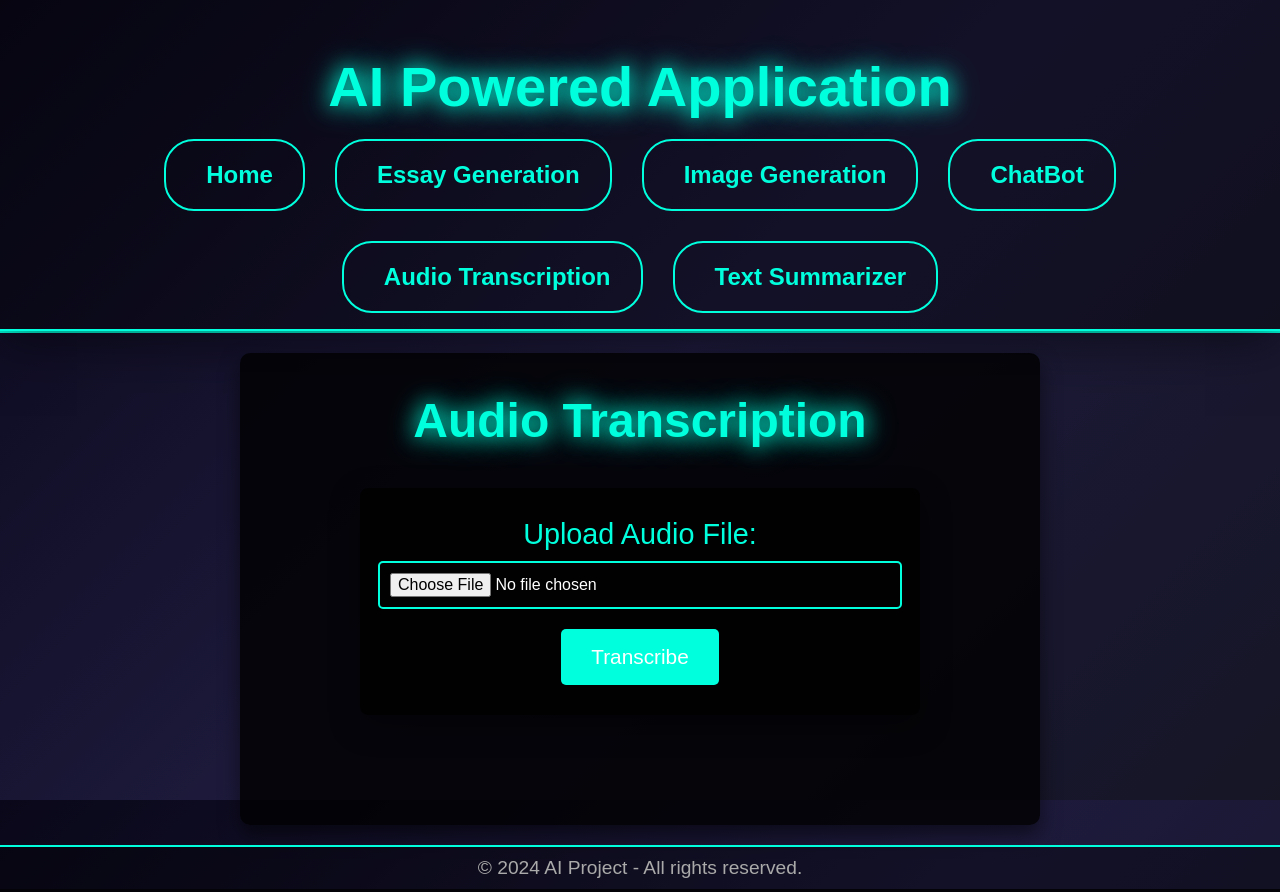
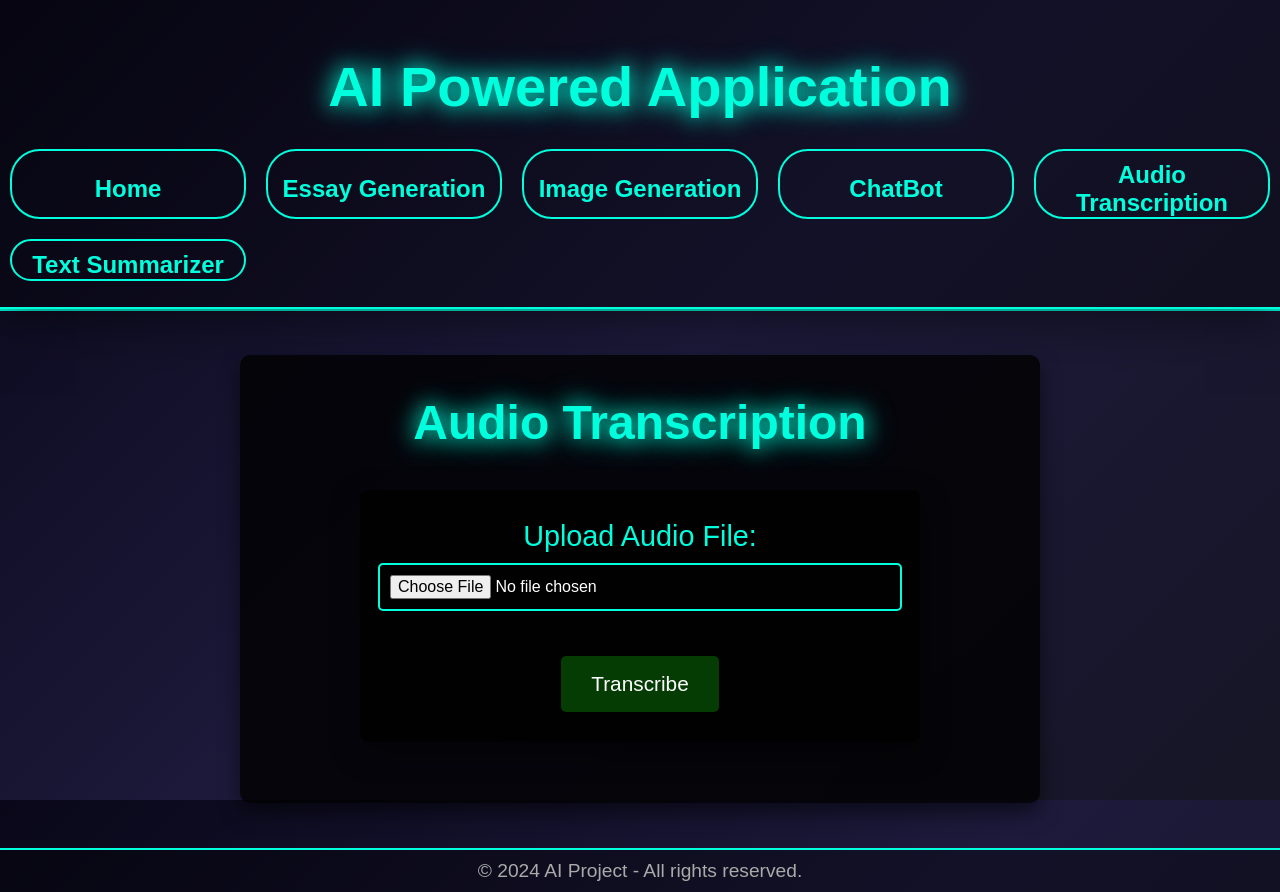
Before and after one commit to ewache04/AI-Powered-Application, a Flask app: page /audio in a window 1280 px wide. Run offline with Flask 2, Linux system fonts and the light colour scheme.

Commit message:
Update style.css

```diff
--- a/static/style.css
+++ b/static/style.css
@@ -35,32 +35,35 @@ header h1 {
 /* Navigation Styles */
 /* Layout for navigation menu */
 nav {
-  display: flex; /* Flex layout */
-  justify-content: center; /* Center-align links */
-  gap: 30px; /* Spacing between links */
-  flex-wrap: wrap; /* Wrap links on smaller screens */
+  display: grid; /* Use grid layout */
+  grid-template-columns: repeat(auto-fit, minmax(200px, 1fr)); /* Auto-adjust columns */
+  gap: 20px; /* Space between items */
+  justify-content: center; /* Center-align the grid */
+  padding: 10px; /* Padding around the grid */
 }
 
 /* Styling for navigation links */
 nav a {
   display: flex; /* Flex layout for alignment */
+  flex-direction: column; /* Stack icon and text */
   align-items: center; /* Center-align content vertically */
   justify-content: center; /* Center-align content horizontally */
   text-decoration: none; /* Remove underline */
   color: #00ffdd; /* Text color */
   background: transparent; /* Transparent background */
-  padding: 20px 30px; /* Padding for clickable area */
+  padding: 0 10px; /* Padding for clickable area */
   font-size: 1.5em; /* Font size */
   font-weight: 600; /* Bold text */
   border: 2px solid #00ffdd; /* Border styling */
   border-radius: 30px; /* Rounded corners */
   transition: all 0.3s ease; /* Smooth hover effect */
   position: relative; /* For pseudo-element positioning */
+  text-align: center; /* Center text inside the link */
 }
 
 /* Icon styling within navigation links */
 nav a i {
-  margin-right: 10px; /* Space between icon and text */
+  margin-bottom: 10px; /* Space between icon and text */
   font-size: 2em; /* Larger icon size */
 }
 
@@ -91,6 +94,7 @@ nav a:hover::before {
   opacity: 1;
 }
 
+
 /* Main Section Styles */
 /* Main content area */
 main {
@@ -110,7 +114,7 @@ main {
   flex-direction: column; /* Stack children vertically */
   justify-content: flex-start; /* Align items at the top */
   align-items: center; /* Center horizontally */
-  height: 100%; /* Full height */
+  height: 90%; /* Full height */
   width: 100%; /* Full width */
   box-sizing: border-box; /* Include padding in dimensions */
   max-width: 800px; /* Limit width */
@@ -286,10 +290,11 @@ textarea {
 /* Button Styling */
 /* General button styling */
 button, .button, .btn {
+  margin-top: 25px;
   padding: 16px 30px; /* Button size */
   font-size: 1.3em; /* Font size */
   color: #fff; /* Text color */
-  background-color: #00ffdd; /* Highlight color */
+  background-color: #043c04; /* Highlight color */
   border: none; /* Remove border */
   border-radius: 5px; /* Rounded corners */
   cursor: pointer; /* Pointer cursor */
```
